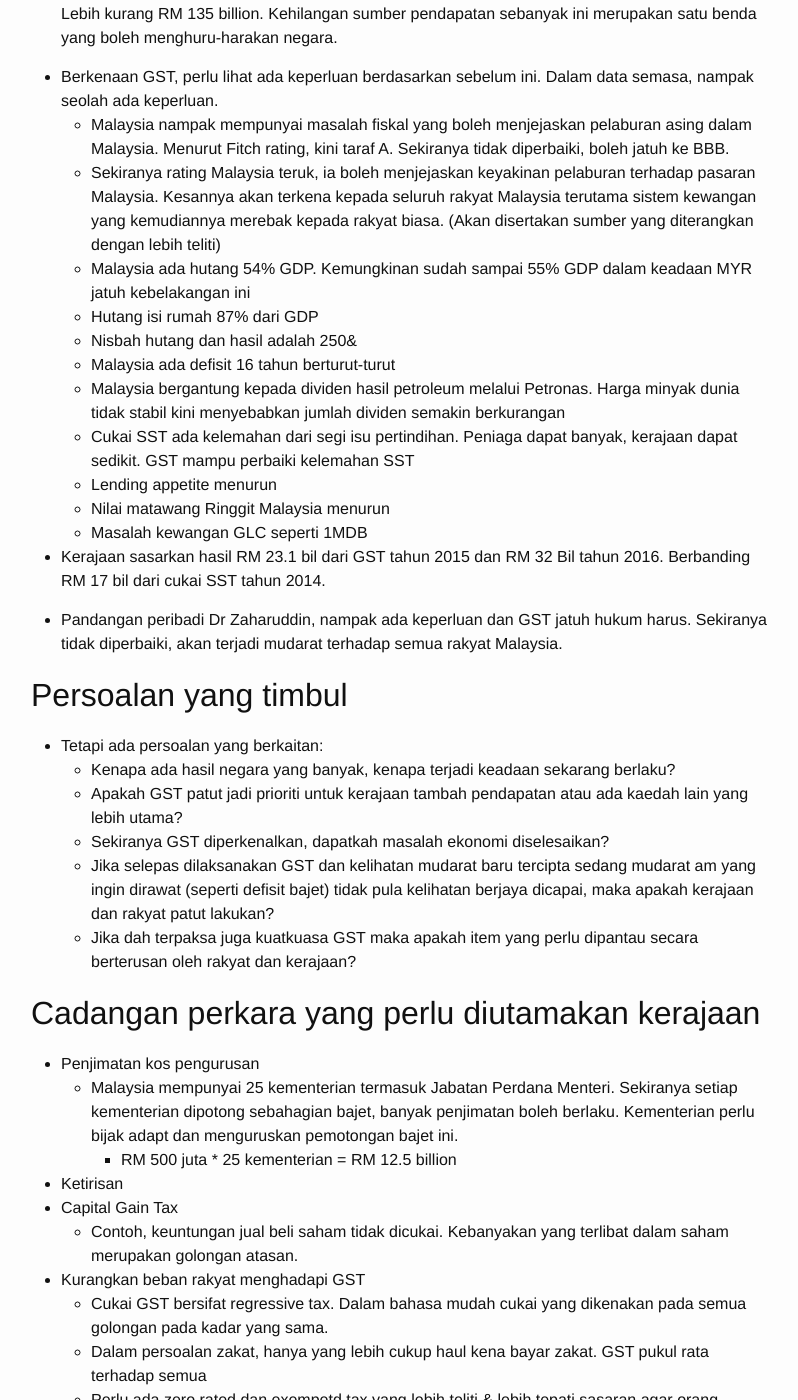
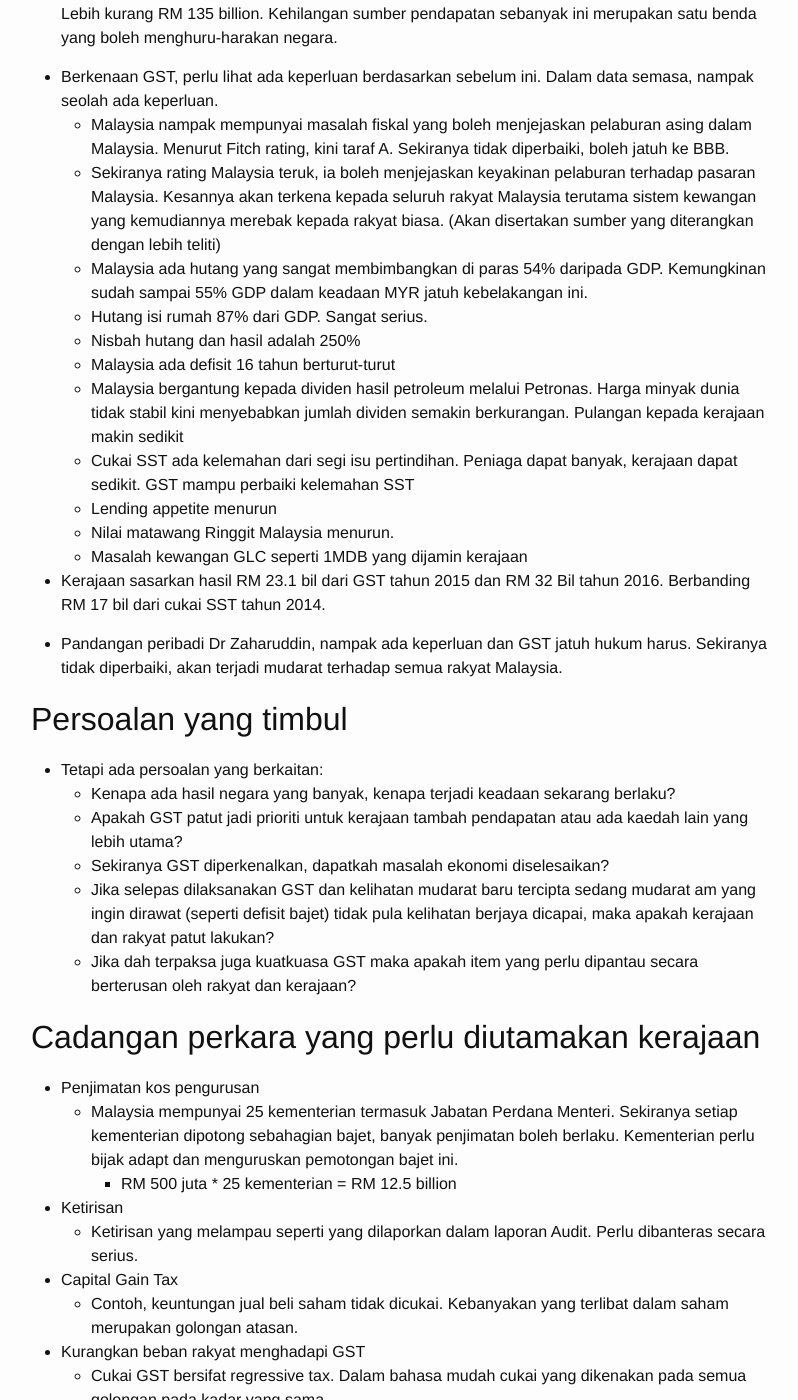
Before and after one commit to luqmanrom/luqmanrom.github.io, a Jekyll site: the page built from _posts/2015-03-12-rumusan-Dr-Zaharuddin.markdown, in a window 1280 px wide and 1400 px high, scrolled down 1499 px. Shown: the whole window, without its empty margins (239-1037 px from the left). Built offline with Jekyll 4.4.1, drawn with Linux system fonts in a browser that asks for light colours.

Commit message:
Fixed some formatting and rephrase

```diff
--- a/_posts/2015-03-12-rumusan-Dr-Zaharuddin.markdown
+++ b/_posts/2015-03-12-rumusan-Dr-Zaharuddin.markdown
@@ -45,15 +45,15 @@ Perlukah situasi Malaysia sekarang mengenakan cukai?
 * Berkenaan GST, perlu lihat ada keperluan berdasarkan sebelum ini. Dalam data semasa, nampak seolah ada keperluan.
 	* Malaysia nampak mempunyai masalah fiskal yang boleh menjejaskan pelaburan asing dalam Malaysia. Menurut Fitch rating, kini taraf A. Sekiranya tidak diperbaiki, boleh jatuh ke BBB.
     * Sekiranya rating Malaysia teruk, ia boleh menjejaskan keyakinan pelaburan terhadap pasaran Malaysia. Kesannya akan terkena kepada seluruh rakyat Malaysia terutama sistem kewangan yang kemudiannya merebak kepada rakyat biasa. (Akan disertakan sumber yang diterangkan dengan lebih teliti)
-    * Malaysia ada hutang 54% GDP. Kemungkinan sudah sampai 55% GDP dalam keadaan MYR jatuh kebelakangan ini
-    * Hutang isi rumah  87% dari GDP
-    * Nisbah hutang dan hasil adalah 250&
+    * Malaysia ada hutang yang sangat membimbangkan di paras 54% daripada GDP. Kemungkinan sudah sampai 55% GDP dalam keadaan MYR jatuh kebelakangan ini.
+    * Hutang isi rumah  87% dari GDP. Sangat serius.
+    * Nisbah hutang dan hasil adalah 250%
     * Malaysia ada defisit 16 tahun berturut-turut
-    * Malaysia bergantung kepada dividen hasil petroleum melalui Petronas. Harga minyak dunia tidak stabil kini menyebabkan jumlah dividen semakin berkurangan
+    * Malaysia bergantung kepada dividen hasil petroleum melalui Petronas. Harga minyak dunia tidak stabil kini menyebabkan jumlah dividen semakin berkurangan. Pulangan kepada kerajaan makin sedikit
     * Cukai SST ada kelemahan dari segi isu pertindihan. Peniaga dapat banyak, kerajaan dapat sedikit. GST mampu perbaiki kelemahan SST
     * Lending appetite menurun
-    * Nilai matawang Ringgit Malaysia menurun
-    * Masalah kewangan GLC seperti 1MDB
+    * Nilai matawang Ringgit Malaysia menurun.
+    * Masalah kewangan GLC seperti 1MDB yang dijamin kerajaan
 
 * Kerajaan sasarkan hasil RM 23.1 bil dari GST tahun 2015 dan RM 32 Bil tahun 2016. Berbanding RM 17 bil dari cukai SST tahun 2014.
 
@@ -77,6 +77,7 @@ Cadangan perkara yang perlu diutamakan kerajaan
     * Malaysia mempunyai 25 kementerian termasuk Jabatan Perdana Menteri. Sekiranya setiap kementerian dipotong sebahagian bajet, banyak penjimatan boleh berlaku. Kementerian perlu bijak adapt dan menguruskan pemotongan bajet ini.
         * RM 500 juta * 25 kementerian = RM 12.5 billion
 * Ketirisan
+    * Ketirisan yang melampau seperti yang dilaporkan dalam laporan Audit. Perlu dibanteras secara serius.
 * Capital Gain Tax
     * Contoh, keuntungan jual beli saham tidak dicukai. Kebanyakan yang terlibat dalam saham merupakan golongan atasan.
 
```
